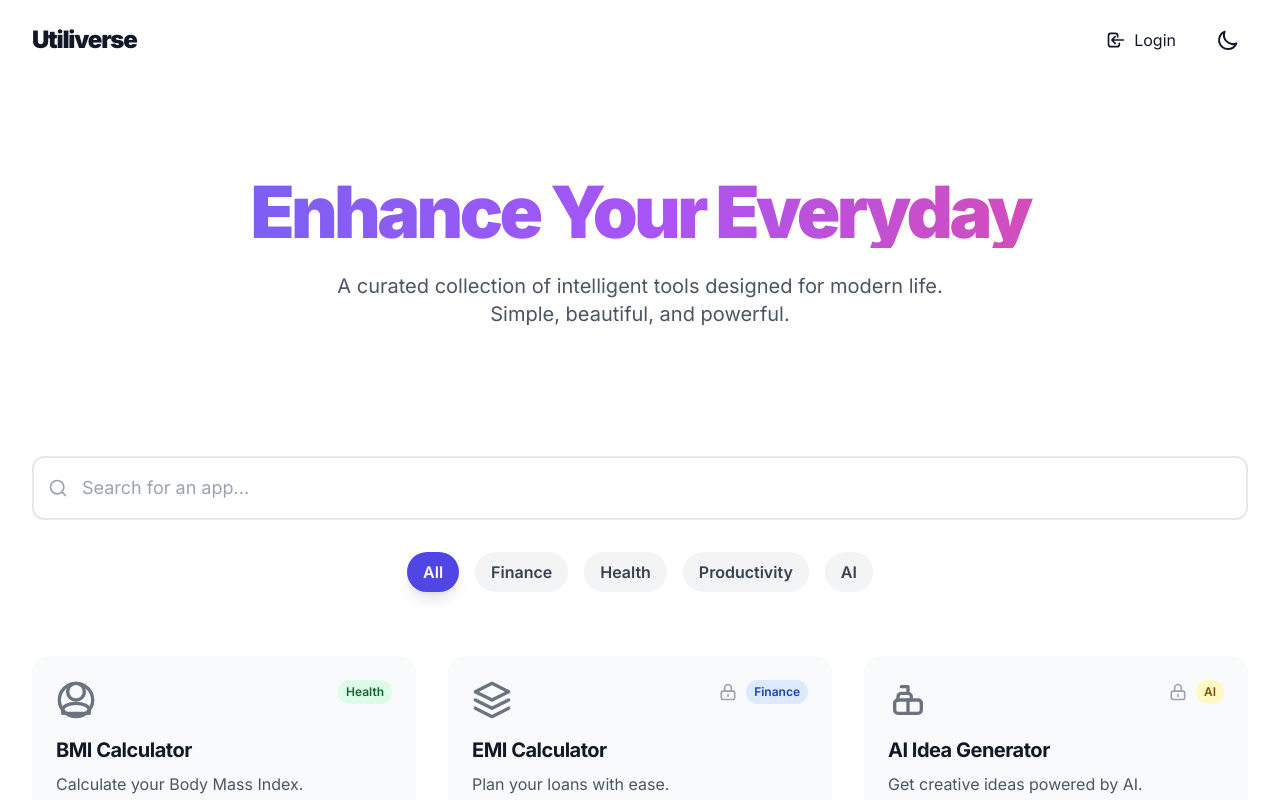
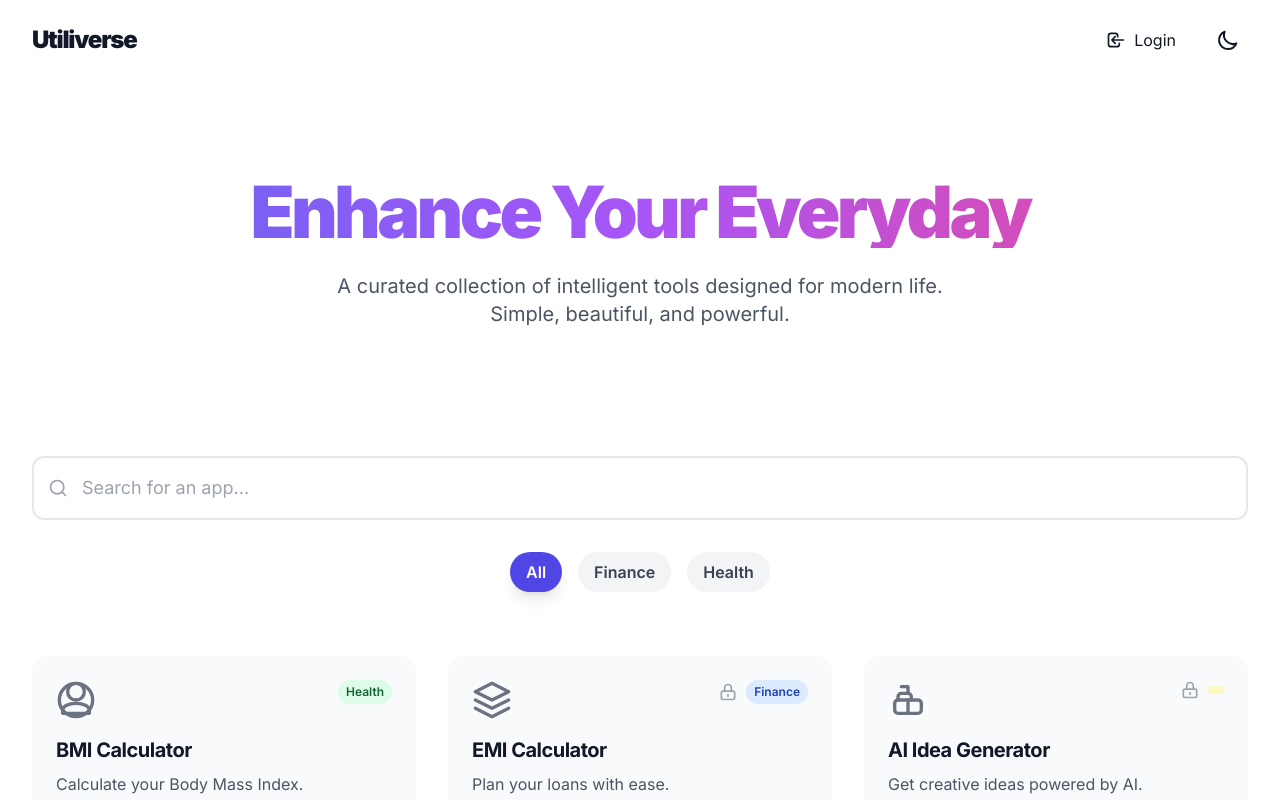
Before and after one commit to gauravsharrma/utiliverse, a React (Vite) app: page /#/ in a window 1280 px wide. Shown: the top 800 px of the page. Built offline with nearby package versions, Linux system fonts and the light colour scheme.

Commit message:
Update types.ts

```diff
--- a/types.ts
+++ b/types.ts
@@ -4,8 +4,6 @@ import React from 'react';
 export enum AppCategory {
   Finance = 'Finance',
   Health = 'Health',
-  Productivity = 'Productivity',
-  AI = 'AI',
 }
 
 export interface AppDefinition {
```
